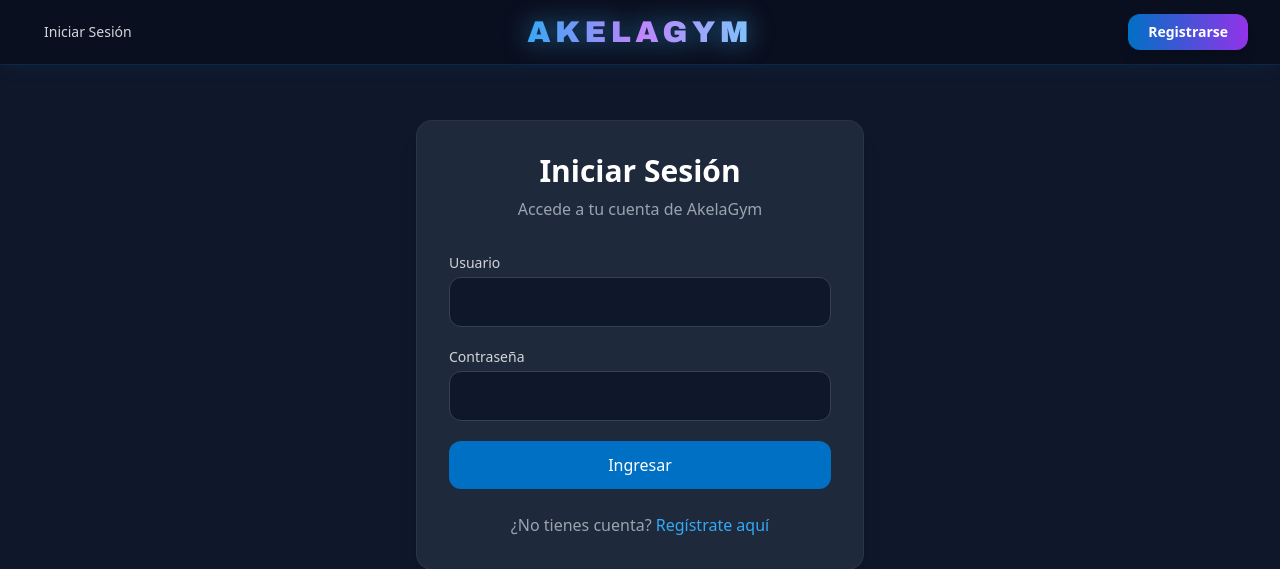
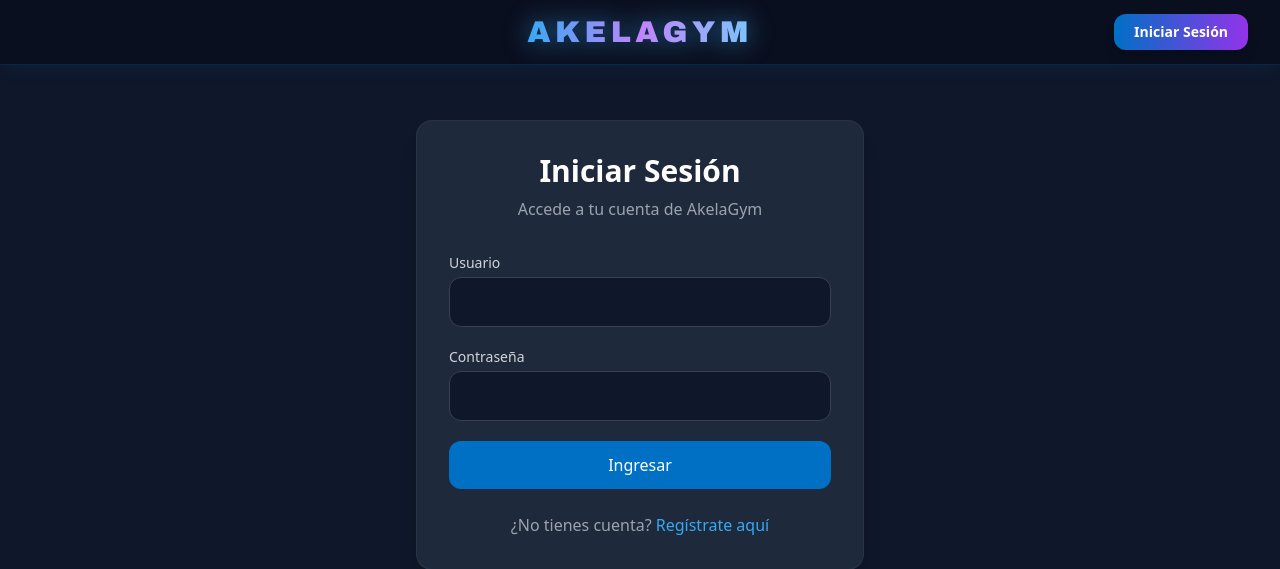
Before and after one commit to Andres-ux2026/Proyecto-bootcam1, a Django app: page /accounts/login/?next=/admin-gym/rutinas/eliminar/1/ in a window 1280 px wide. Shown: the top 569 px of the page. Run offline with Django 5.2, Linux system fonts and the light colour scheme; some libraries are stand-ins or nearby versions.

Commit message:
Swap login/register position, remove register from navbar

```diff
--- a/templates/core/base.html
+++ b/templates/core/base.html
@@ -40,8 +40,6 @@
                         {% if user.is_staff %}
                             <a href="{% url 'lista_rutinas' %}" class="text-gray-300 hover:text-akela-400 px-3 py-2 rounded-md text-sm font-medium transition-all duration-300 hover:drop-shadow-[0_0_8px_rgba(54,169,245,0.5)]">Admin Gym</a>
                         {% endif %}
-                    {% else %}
-                        <a href="{% url 'login' %}" class="text-gray-300 hover:text-akela-400 px-3 py-2 rounded-md text-sm font-medium transition-all duration-300 hover:drop-shadow-[0_0_8px_rgba(54,169,245,0.5)]">Iniciar Sesión</a>
                     {% endif %}
                 </div>
 
@@ -54,7 +52,7 @@
                         <span class="text-gray-400 text-sm hidden sm:block">{{ user.username }}</span>
                         <a href="{% url 'logout' %}" class="bg-akela-500/10 hover:bg-akela-500/20 text-akela-300 border border-akela-500/30 hover:border-akela-500/60 px-4 py-2 rounded-xl text-sm font-medium transition-all duration-300 hover:shadow-[0_0_12px_rgba(54,169,245,0.3)]">Cerrar Sesión</a>
                     {% else %}
-                        <a href="{% url 'register' %}" class="bg-gradient-to-r from-akela-600 to-purple-600 hover:from-akela-500 hover:to-purple-500 text-white px-5 py-2 rounded-xl text-sm font-bold transition-all duration-300 shadow-lg hover:shadow-[0_0_20px_rgba(54,169,245,0.4)]">Registrarse</a>
+                        <a href="{% url 'login' %}" class="bg-gradient-to-r from-akela-600 to-purple-600 hover:from-akela-500 hover:to-purple-500 text-white px-5 py-2 rounded-xl text-sm font-bold transition-all duration-300 shadow-lg hover:shadow-[0_0_20px_rgba(54,169,245,0.4)]">Iniciar Sesión</a>
                     {% endif %}
                 </div>
             </div>
```
